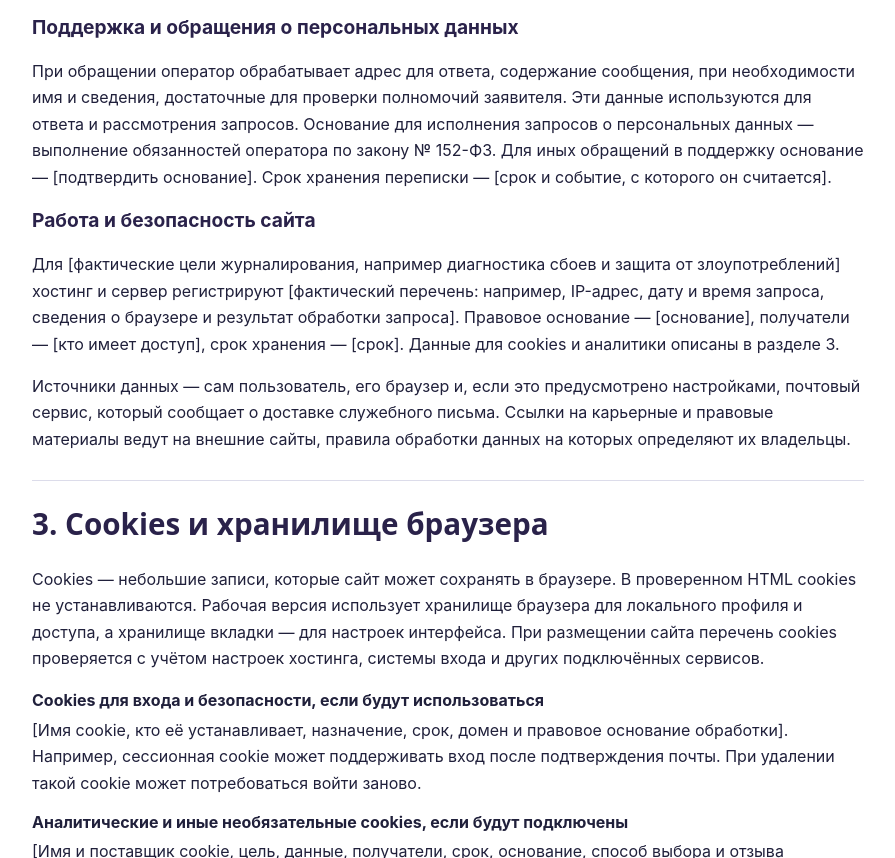
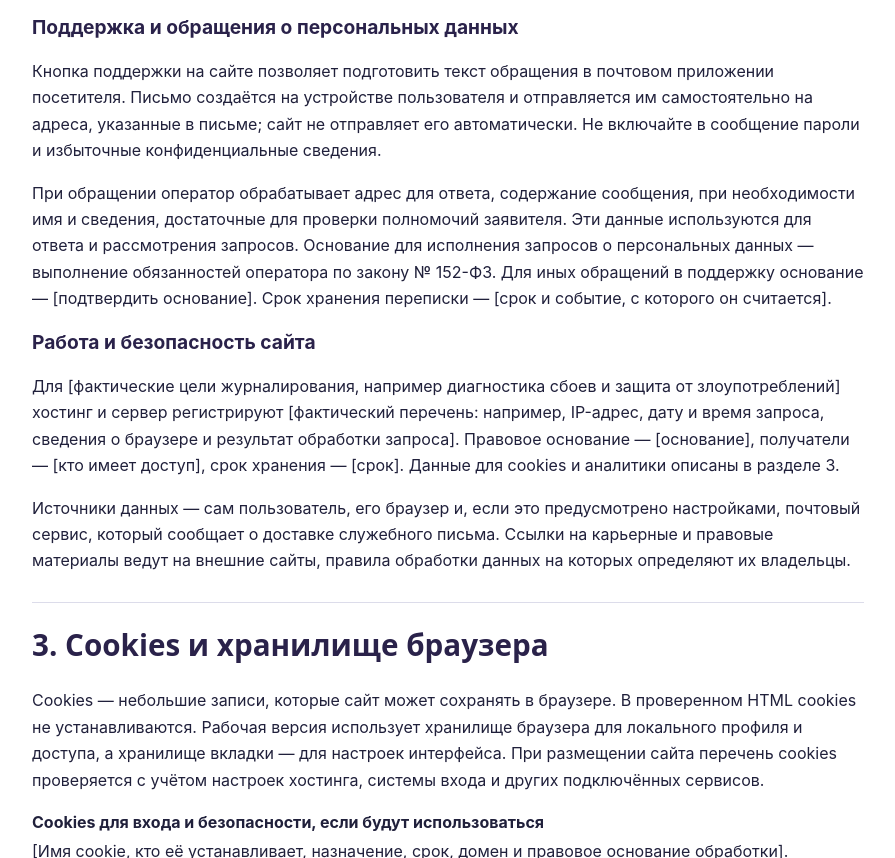
Before and after one commit to novaya-glava/bb-team-landing, a plain HTML site: page career-guide/privacy-policy-draft.html in a window 1280 px wide. Shown: the part 1805-2663 px from the top of the page, without its empty margins (192-1087 px from the left). Drawn offline with Linux system fonts and the light colour scheme.

Commit message:
Update privacy-policy-draft.html

```diff
--- a/career-guide/privacy-policy-draft.html
+++ b/career-guide/privacy-policy-draft.html
@@ -537,6 +537,7 @@ try { document.documentElement.dataset.theme = sessionStorage.getItem('novaya-gl
       <p>Если данные карьерных инструментов будут синхронизироваться между устройствами, оператор будет обрабатывать [точные поля, которые попадут на сервер] для [цель и способ использования]. Правовое основание — [основание], сроки хранения и удаления — [сроки]. Если заработает анализ загружаемых материалов или отправка текста внешнему ИИ, до подключения оператор укажет здесь состав данных, цели, получателей и сроки обработки и добавит информацию у соответствующей формы.</p>
 
       <h3>Поддержка и обращения о персональных данных</h3>
+      <p>Кнопка поддержки на сайте позволяет подготовить текст обращения в почтовом приложении посетителя. Письмо создаётся на устройстве пользователя и отправляется им самостоятельно на адреса, указанные в письме; сайт не отправляет его автоматически. Не включайте в сообщение пароли и избыточные конфиденциальные сведения.</p>
       <p>При обращении оператор обрабатывает адрес для ответа, содержание сообщения, при необходимости имя и сведения, достаточные для проверки полномочий заявителя. Эти данные используются для ответа и рассмотрения запросов. Основание для исполнения запросов о персональных данных — выполнение обязанностей оператора по закону № 152-ФЗ. Для иных обращений в поддержку основание — [подтвердить основание]. Срок хранения переписки — [срок и событие, с которого он считается].</p>
 
       <h3>Работа и безопасность сайта</h3>
```
